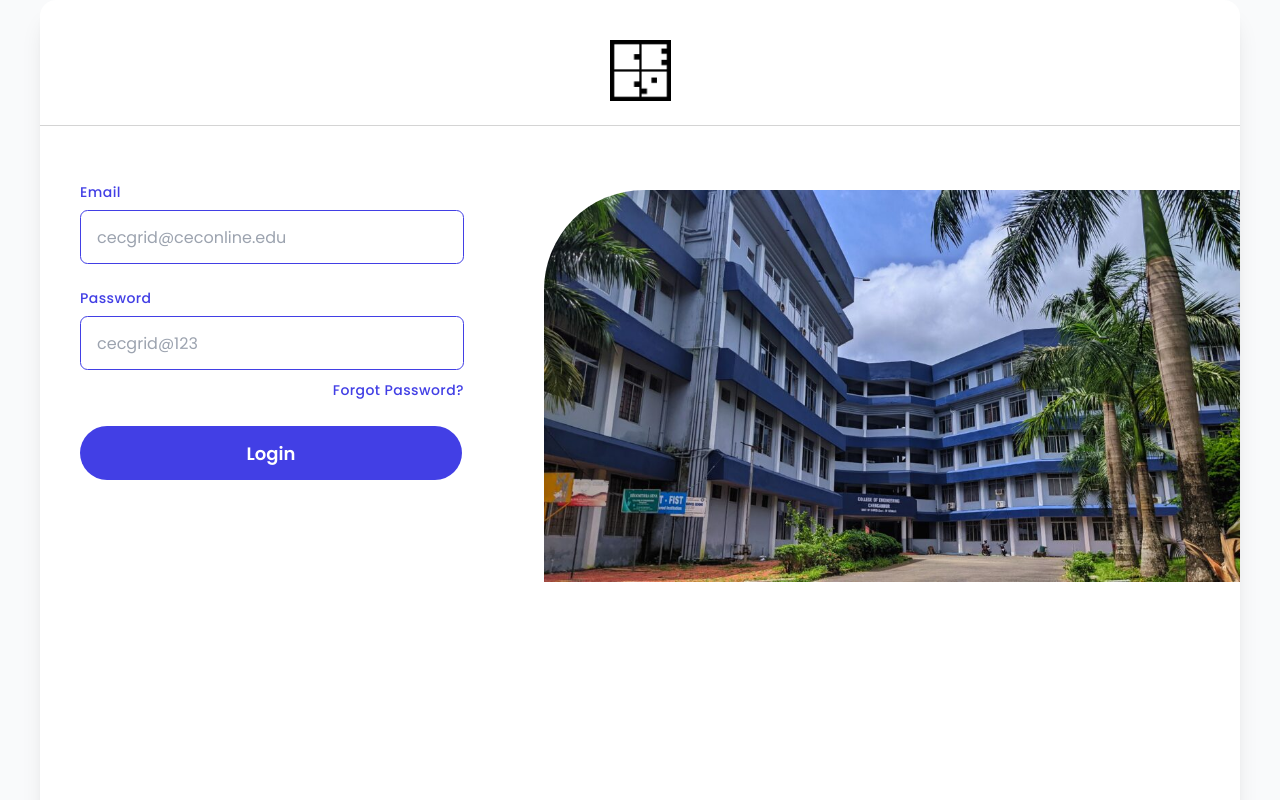
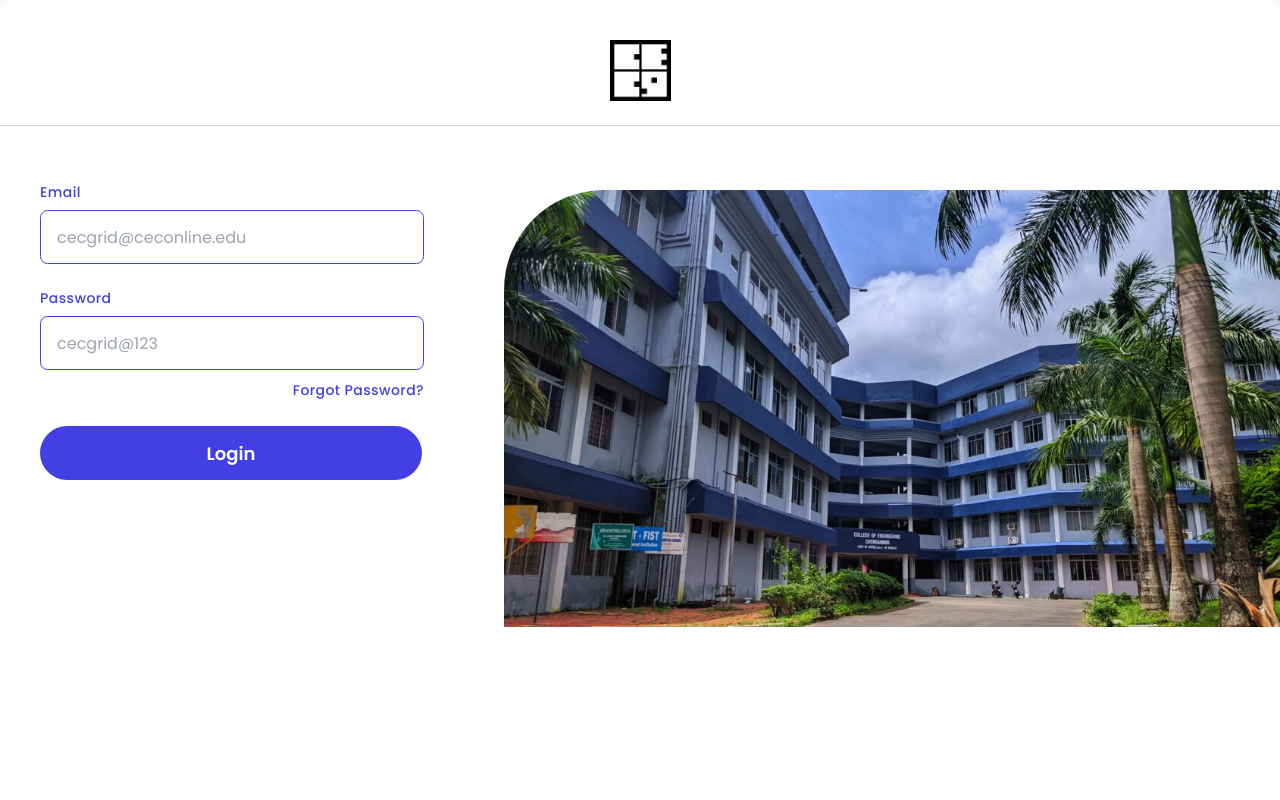
Before and after one commit to mainproject2025/CEC-GRD-WEB, a React (Create React App) app: page /login in a window 1280 px wide. Shown: the top 800 px of the page. Built offline with nearby package versions, Linux system fonts and the light colour scheme.

Commit message:
Update login.jsx

```diff
--- a/src/pages/login.jsx
+++ b/src/pages/login.jsx
@@ -15,7 +15,7 @@ const Login = () => {
   return (
     <div className="min-h-screen bg-gray-50 flex items-center justify-center">
       {/* Outer white card */}
-      <div className="relative w-full max-w-[1200px] h-[1080px] bg-white rounded-2xl shadow-xl overflow-hidden">
+      <div className="relative w-full h-[1080px] bg-white rounded-2xl shadow-xl overflow-hidden">
 
         {/* Logo Section */}
         <div className="flex flex-col items-center mt-10 mb-6">
```
